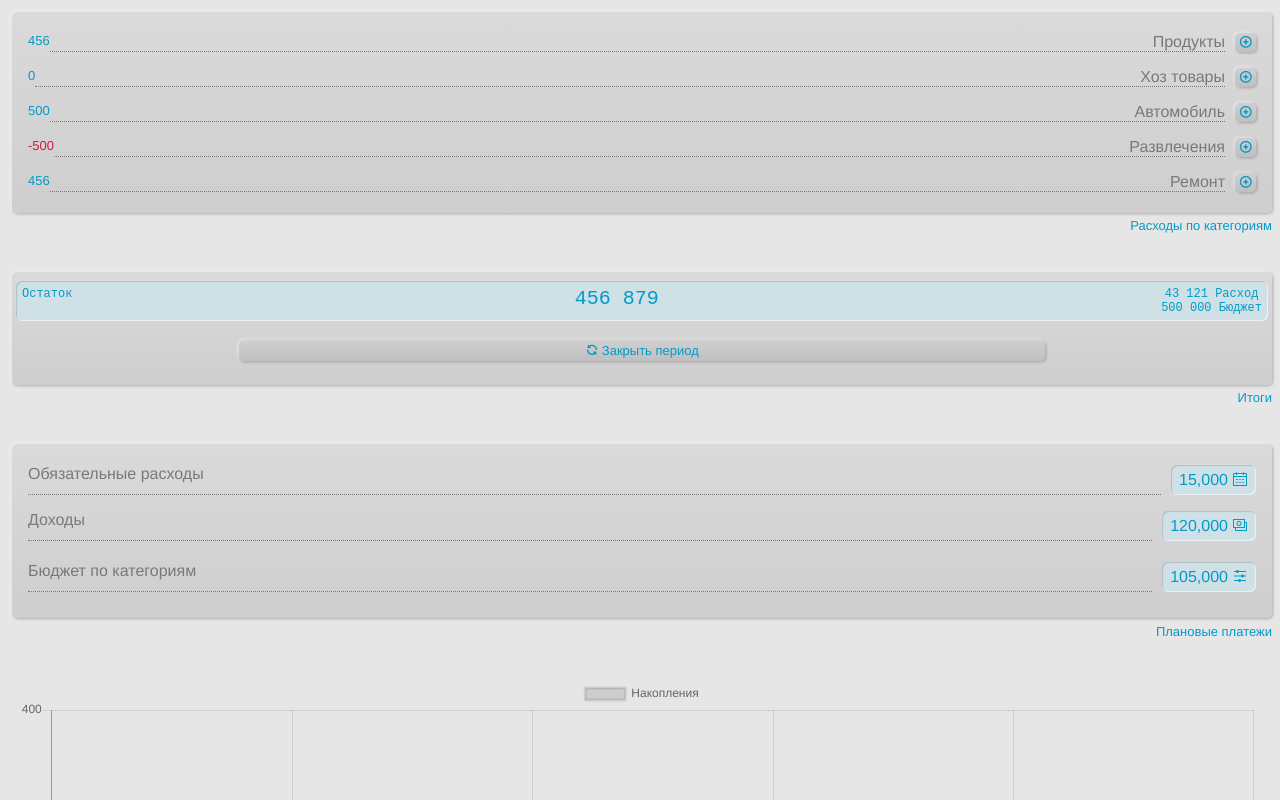
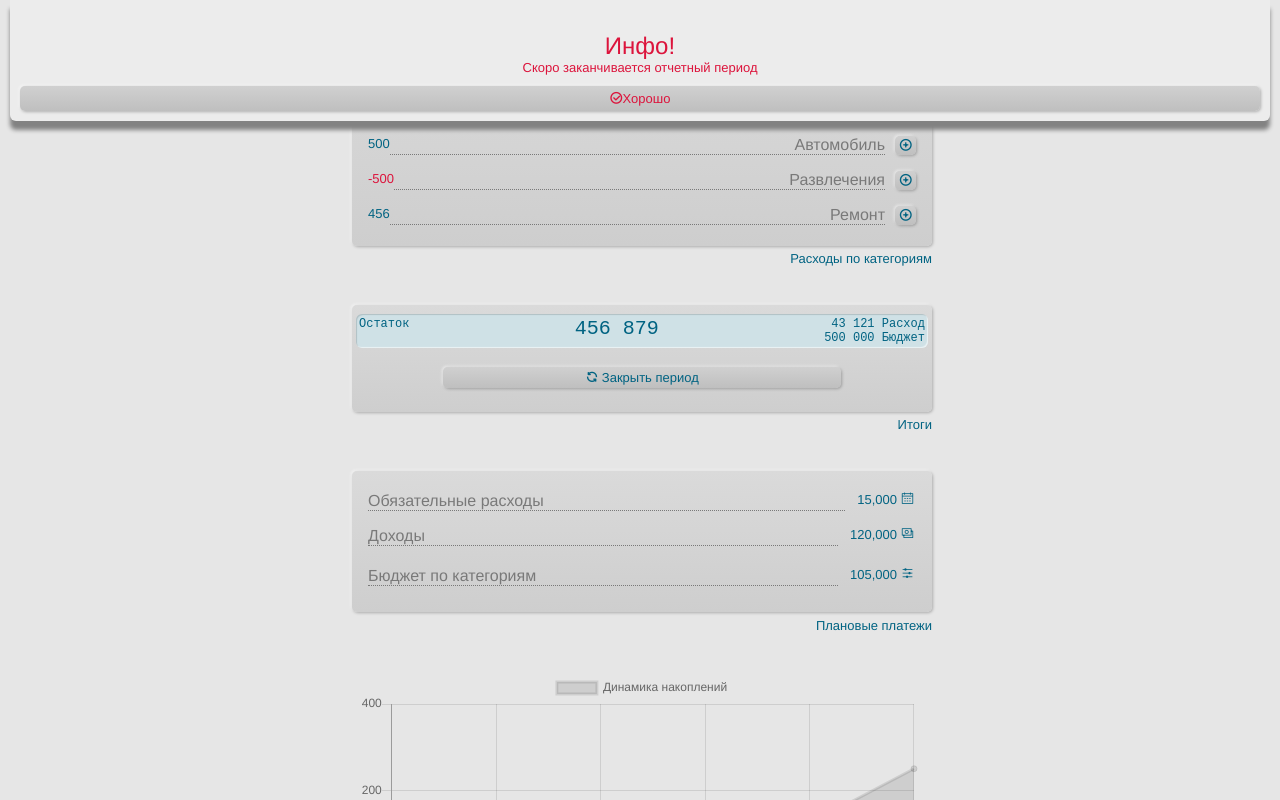
Before and after one commit to ondrey/kakebo, a Vue app: page /#/ in a window 1280 px wide. Shown: the top 800 px of the page. Built offline with nearby package versions, Linux system fonts and the light colour scheme.

Commit message:
Alert компонент

```diff
--- a/src/App.vue
+++ b/src/App.vue
@@ -7,8 +7,9 @@
 <style>
 #app {
   font-family: Avenir, Helvetica, Arial, sans-serif;
-  /*color:#2b653b;*/
-  color: #009bca;
+  color: #006382;
+  margin: 0px auto;
+  max-width: 600px;
 }
 body {
   margin:0px; padding:0px; background-color:#e6e6e6;
--- /dev/null
+++ b/src/components/alert.vue
@@ -0,0 +1,32 @@
+<template>
+    <div class="infobable" v-if="visible">
+    <div style="font-size: x-large;">{{title}}</div>
+    <slot></slot>
+    <div @click="visible=false" class="buttonplus" style="padding: 5px; margin-top: 11px;"><span class="el-icon-circle-check  buttoicon" ></span>{{button_text}}</div>
+    </div>
+</template>
+
+<script>
+export default {
+    props:['button_text', 'visible', 'title'],
+
+}
+</script>
+
+<style>
+.infobable {
+    display: block;
+    position: fixed;
+    top: 0px;
+    background-color: #ececec;
+    left: 10px;
+    right: 10px;
+    padding: 10px;
+    border-radius: 0px 0px 6px 6px;
+    padding-top: 32px;
+    box-shadow: 0px 9px 4px #828282;
+    color: crimson;
+    font-size: small;
+    text-align: center;
+}
+</style>
--- a/src/views/Home.vue
+++ b/src/views/Home.vue
@@ -22,10 +22,10 @@
       <span style="font-size: small;">Остаток</span>
       <span>456 879</span>
 
-      <span style="font-size: small;"> 43 121 Расход <br> 500 000 Бюджет  </span>
+      <span style="font-size: small; text-align: end;"> 43 121 Расход <br> 500 000 Бюджет  </span>
     </div>
 
-    <div @click="nextStep" class="buttonplus button_close_period"> <span class="el-icon-refresh buttoicon"></span> Закрыть период </div>
+    <div class="buttonplus button_close_period"> <span class="el-icon-refresh buttoicon"></span> Закрыть период </div>
 
 
   </div>
@@ -37,39 +37,32 @@
 
     <div class="head_box">
     <a href="#" class="linkpage" style="text-align:left">Обязательные расходы</a>
-    <div class="back" style="margin:0px">
       <span v-html="Number(15000).toLocaleString()" class="digiticon"></span>
       <span class="el-icon-date digiticon"></span>
-    </div>
     </div>
 
     <div class="head_box" style="padding-bottom:5px">
     <a href="#" class="linkpage" style="text-align:left">Доходы</a>
-    <div class="back" style="margin:0px">
       <div v-html="Number(120000).toLocaleString()" class="digiticon"></div>
       <span class="el-icon-money digiticon"></span>
-    </div>
     </div>
 
     <div class="head_box" style="padding-bottom:5px">
     <a href="#" class="linkpage" style="text-align:left">Бюджет по категориям</a>
-    <div class="back" style="margin:0px">
       <div v-html="Number(105000).toLocaleString()" class="digiticon"></div>
       <span class="el-icon-s-operation digiticon"></span>
     </div>
 
-    </div>
+  </div>
 
-  </div>
   <div class="title">Плановые платежи</div>
-
-
-
     <div>
       <line-chart :chart-data="datacollection"></line-chart>
     </div>
 
-
+<alert button_text="Хорошо" :visible="true" title="Инфо!">
+  Скоро заканчивается отчетный период
+</alert>
 
 </div>
 
@@ -77,11 +70,12 @@
 
 <script>
 import LineChart from '../components/chart'
+import Alert from '../components/alert'
 
 
 export default {
   components: {
-      LineChart
+      LineChart, Alert
   },
   data(){
     return {
@@ -100,16 +94,11 @@ export default {
         labels: ['12.05', '16.06', '09.10', '12.05', '16.06', '09.10'],
         datasets: [
             {data: [-789, -300, -456, 0, 123, 250]
-            ,label: 'Накопления'},
+            ,label: 'Динамика накоплений'},
           ]
       }
   },
   methods: {
-      nextStep(){
-        this.datacollection.label.push('08.11.2020')
-        this.datacollection.datasets.data.push(40000)
-
-      },
       dgclass(dg){
         return dg < 0 ? 'dgminus' : 'dgnormal'
       }
--- a/src/views/layout.vue
+++ b/src/views/layout.vue
@@ -1,6 +1,14 @@
 <template>
   <div style="padding:12px 8px 8px 12px;">
+    <div style="display: flex;justify-content: space-between;padding-bottom: 15px;font-family: system-ui; font-size: small; color: darkgray;">
+      <span>KJM - учёт затрат</span>
+      <span> <a href="http://#" class="linkpage">О программе</a> </span>
+    </div>
+
     <router-view/>
+
+
+
   </div>
 </template>
 
@@ -16,6 +24,7 @@ export default {
 </script>
 
 <style>
+
 .title {
     font-size: small;
     text-align: end;
@@ -45,7 +54,7 @@ export default {
     display: flex;
     background-color: #cfe1e6;
     border-radius: 6px;
-    padding: 6px;
+    padding: 3px;
     margin: 4px;
     box-shadow: inset -1px -1px 1px rgb(255 255 255 / 59%), inset 1px 1px 1px rgb(0 0 0 / 15%);
 }
@@ -71,7 +80,7 @@ export default {
 
 .button {font-size: small; padding: 3px 25px;}
 .buttonplus:active {
-  color: white;
+  color: #8a8a8a;
   box-shadow: none;
 }
 
@@ -96,6 +105,7 @@ export default {
 
 .digiticon {
   margin: 0px 2px;
+  font-size: small;
 }
 
 </style>
```
